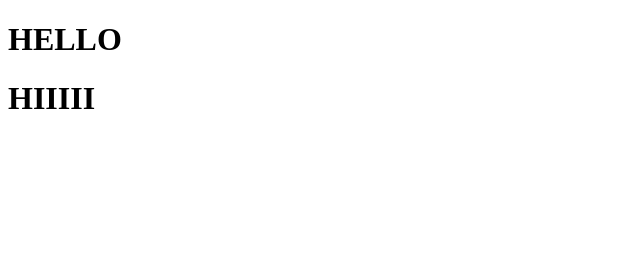
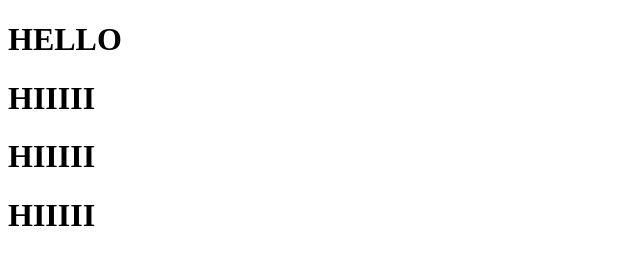
Before and after one commit to Codely-academy/team-website, a plain HTML site: page index.html in a window 1280 px wide. Shown: the whole page, without its empty margins (0-640 px from the left). Drawn offline with Linux system fonts and the light colour scheme.

Commit message:
javascript file added

```diff
--- a/index.html
+++ b/index.html
@@ -9,5 +9,7 @@
   <body>
     <h1>HELLO</h1>
     <h1>HIIIII</h1>
+    <h1>HIIIII</h1>
+    <h1>HIIIII</h1>
   </body>
 </html>
--- /dev/null
+++ b/main.js
@@ -0,0 +1 @@
+console.log("HI")
```
Also changed, not shown: 1 other file.
